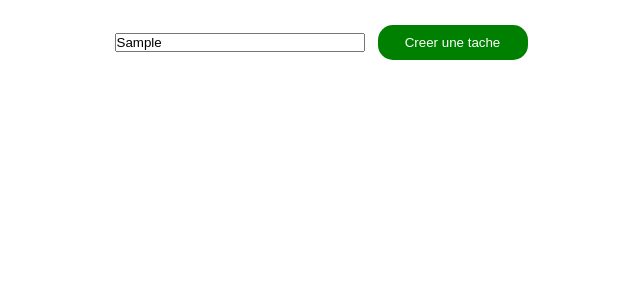
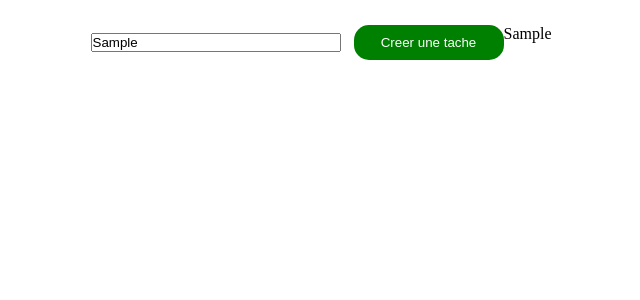
Before and after one commit to UNionlibertaireAnarchiste-org/AnarchyTask, a React (Vite) app: page / in a window 1280 px wide. Both pictures are taken after typing "Sample" into the empty fields and a click on the button "Creer une tache". Shown: the top 300 px of the page, without its empty margins (319-959 px from the left). Built offline with nearby package versions, Linux system fonts and the light colour scheme.

Commit message:
On arrive a ajouter et afficher les taches

```diff
--- a/src/App.jsx
+++ b/src/App.jsx
@@ -40,11 +40,20 @@ function App() {
           <Button text="Creer une tache " color="#008000" onClick={funcAddTask} />
         </form>
 
+
+        {/* ATTENTION ne pas oubleir de preciser les elements apres map quand il a plusieurs props  */}
+        <div className="task-list">
+          {task.map( (el, index ) => (
+            <Card key={index} valueTask={el} />
+          ))}
+        </div>
+
+
+
+
       </div>
 
-      <div>
 
-      </div>
 
 
     </>
--- a/src/components/card/Card.jsx
+++ b/src/components/card/Card.jsx
@@ -1,11 +1,13 @@
 import Button from '../button/Button'
 import Input from '../input/Input'
 
-export default function Card(){
+export default function Card( {valueTask} ){
 
     return(
         <>
-
+            <div key={valueTask}>
+                <p> {valueTask} </p>
+            </div>
         </>
     )
 }
```
Also changed, not shown: 2 other files (tests, documents, lock files or other folders).
